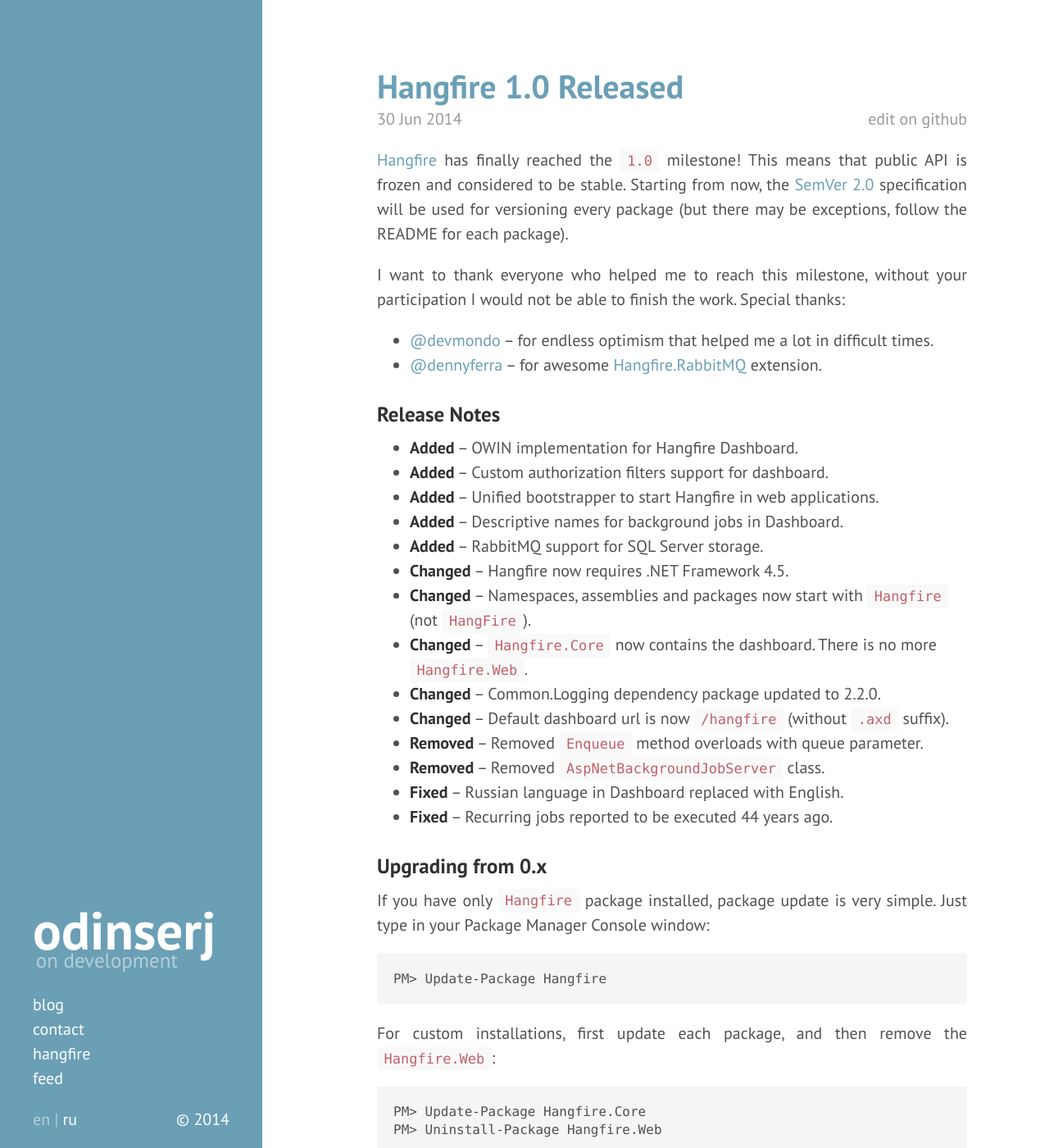
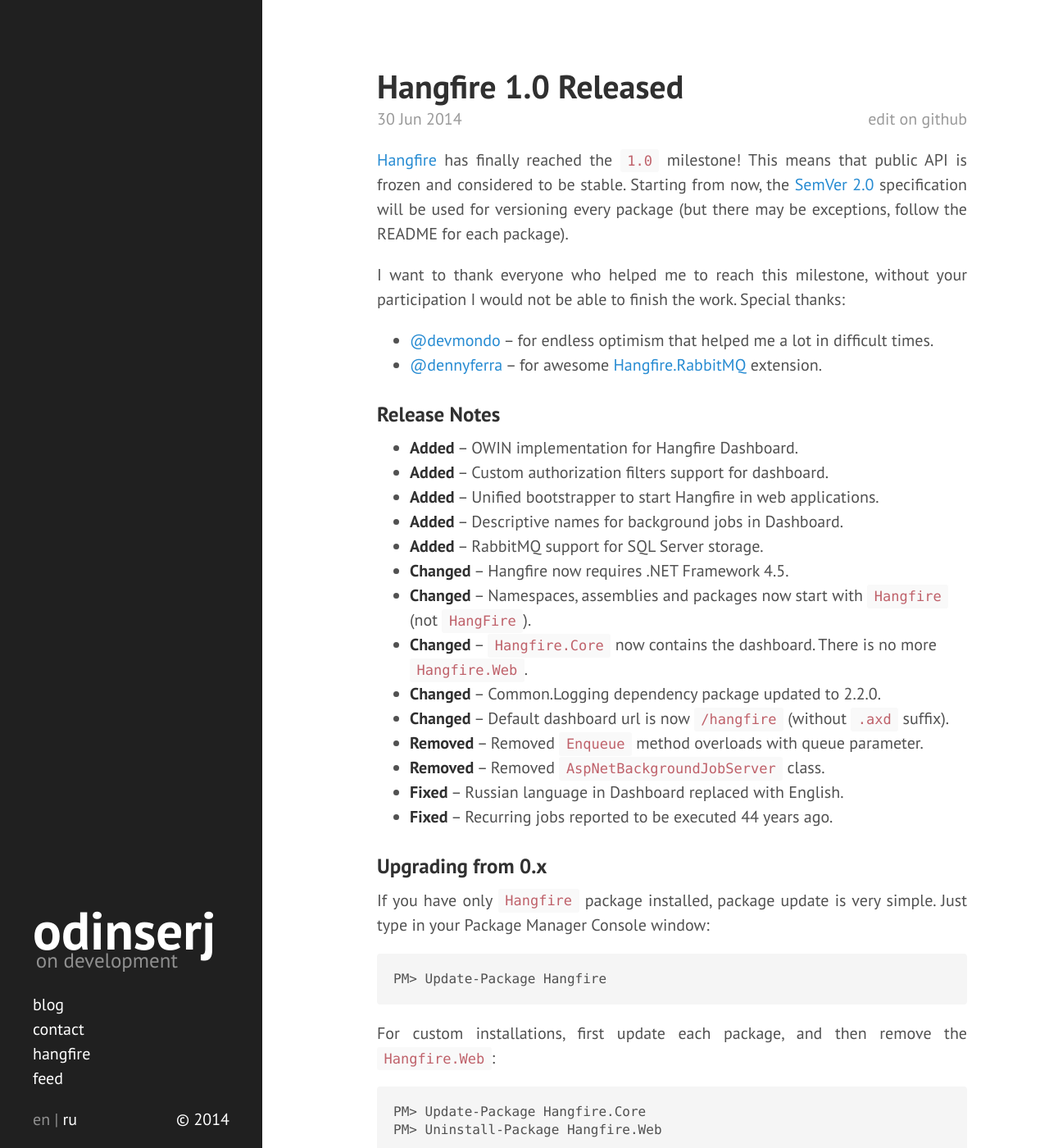
Before and after one commit to odinserj/odinserj.net, a Jekyll site: the page built from index.html, in a window 1280 px wide and 1400 px high. Shown: the whole window at 82% size. Built offline with Jekyll 4.4.1, drawn with Linux system fonts in a browser that asks for light colours; Markdown is read by kramdown in place of the engine named in the settings; the list of posts is cut into pages by our own code.

Commit message:
Changing theme color, small fix for buttons

```diff
--- a/_layouts/default.html
+++ b/_layouts/default.html
@@ -7,7 +7,7 @@
 
   {% include head.html %}
 
-  <body class="theme-base-0d">
+  <body>
 
     {% include sidebar.html %}
 
--- a/public/css/style.css
+++ b/public/css/style.css
@@ -18,6 +18,7 @@
     background-image: none;
     border: 1px solid transparent;
     border-radius: 4px;
+    text-decoration: none!important;
 }
 
 .btn:hover {
```
